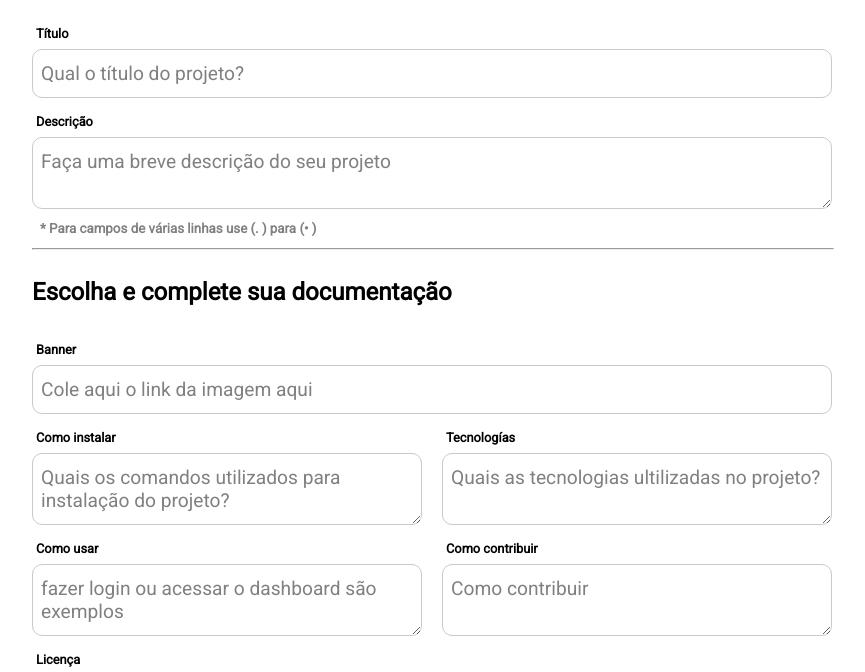
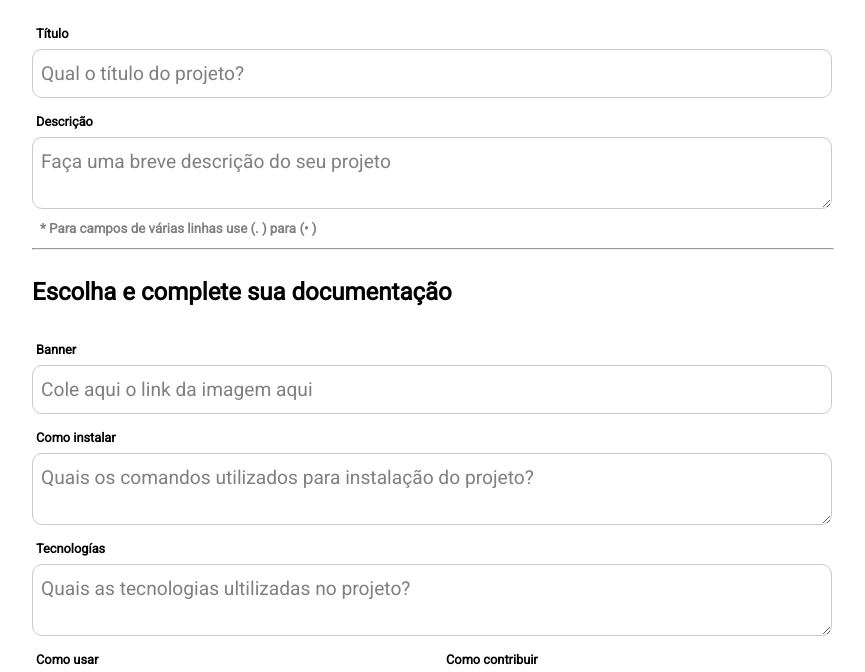
Before and after one commit to danilobserafim/Readme, a website: page index.html in a window 1280 px wide. Shown: the part 91-763 px from the top of the page, without its empty margins (208-1073 px from the left). Drawn offline with Linux system fonts and the light colour scheme.

Commit message:
melhoria na usabilidade

```diff
--- a/index.html
+++ b/index.html
@@ -32,17 +32,11 @@
         <label>Banner</label>
         <input type="text" name="banner" id="banner" placeholder="Cole aqui o link da imagem aqui">
 
-        <div class="divMenor">
-            <div class="menor">
-                <label for="instalacao">Como instalar</label>
-                <textarea name="instalacao" id="instalacao" placeholder="Quais os comandos utilizados para instalação do projeto?"></textarea>
-            </div>
+        <label for="instalacao">Como instalar</label>
+        <textarea name="instalacao" id="instalacao" placeholder="Quais os comandos utilizados para instalação do projeto?"></textarea>
 
-            <div class="menor">
-                <label for="tecnologias">Tecnologías</label>
-                <textarea name="tecnologias" id="tecnologias" placeholder="Quais as tecnologias ultilizadas no projeto?"></textarea>
-            </div>
-        </div>
+        <label for="tecnologias">Tecnologías</label>
+        <textarea name="tecnologias" id="tecnologias" placeholder="Quais as tecnologias ultilizadas no projeto?"></textarea>
 
 
         <div class="divMenor">
```
